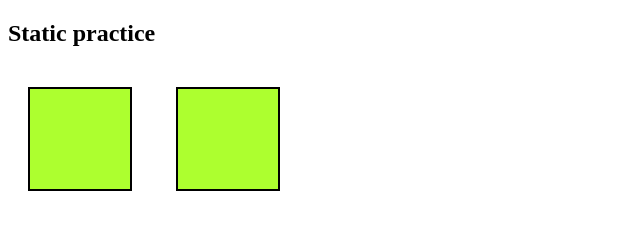
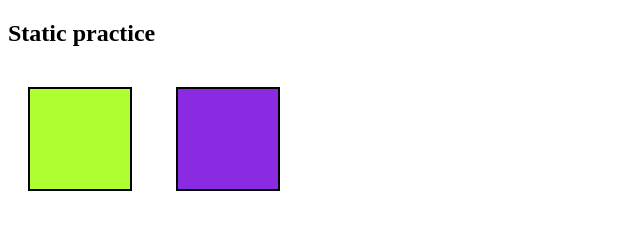
Before and after one commit to binayjy8/CSS-PR-2, a plain HTML site: page index7.html in a window 1280 px wide. Shown: the whole page, without its empty margins (0-640 px from the left). Drawn offline with Linux system fonts and the light colour scheme.

Commit message:
push code

```diff
--- a/style7.css
+++ b/style7.css
@@ -7,3 +7,10 @@ div {
     margin: 20px;
     text-align: center;
 }
+
+#static {
+    background-color: blueviolet;
+    position: static;
+    top: 100px;
+    right: 100px;
+}
```
